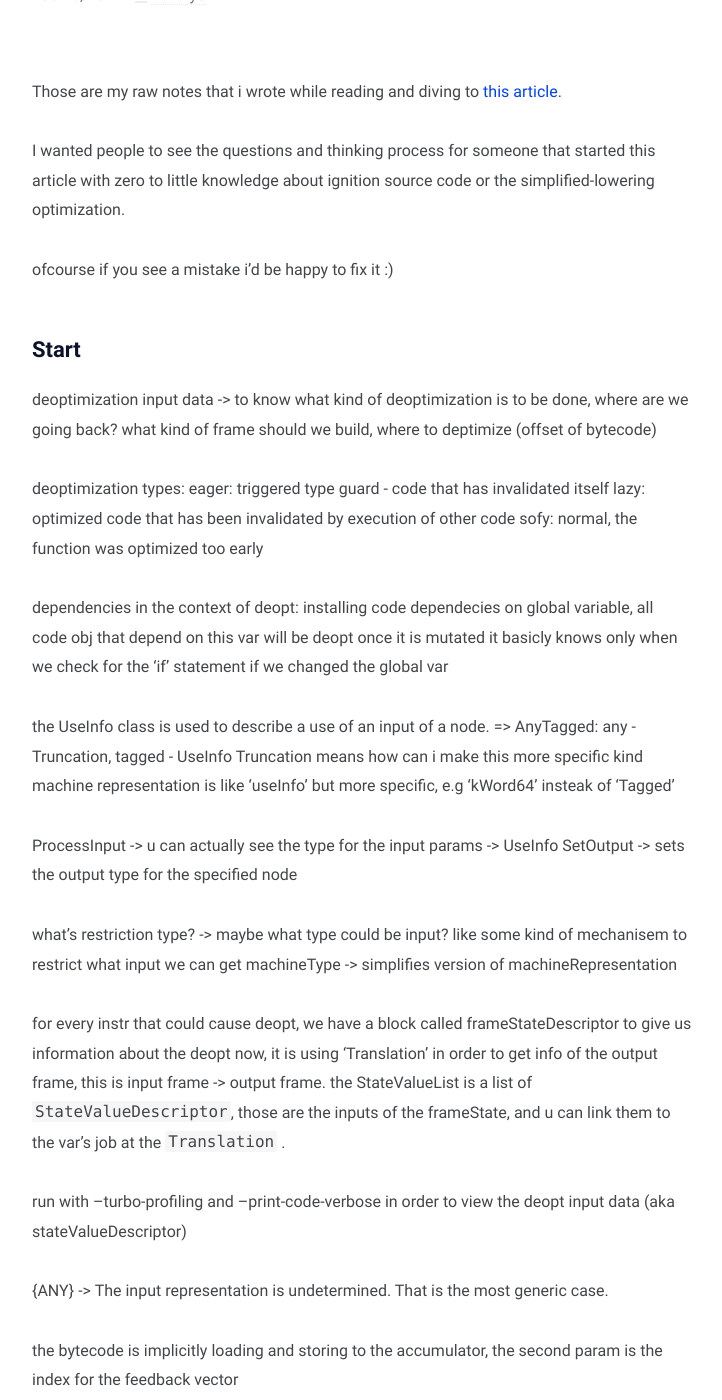
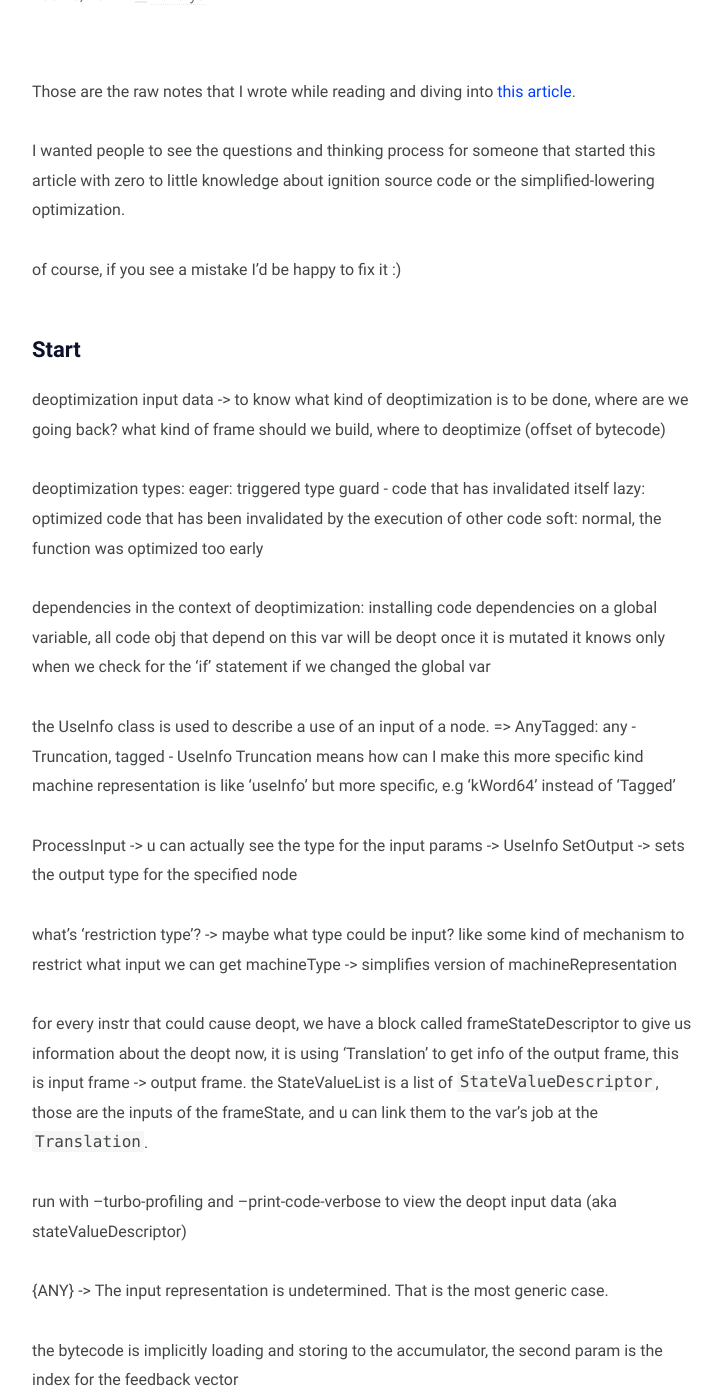
Before and after one commit to yuvaly0/yuvaly0.github.io, a Jekyll site: the page built from _posts/notes-v8-deoptimization/2021-02-26-notes-v8-deoptimization.md, in a window 1280 px wide and 1400 px high, scrolled down 316 px. Shown: the whole window, without its empty margins (278-1000 px from the left). Built offline with Jekyll 4.4.1, drawn with Linux system fonts in a browser that asks for light colours; some web fonts are replaced; some of the changed text lies outside the part shown.

Commit message:
grammerly

```diff
--- a/_posts/notes-v8-deoptimization/2021-02-26-notes-v8-deoptimization.md
+++ b/_posts/notes-v8-deoptimization/2021-02-26-notes-v8-deoptimization.md
@@ -5,57 +5,57 @@ modified: 2021-02-26 17:30:47 +07:00
 tags: [v8, deoptimization, simplified-lowering]
 ---
 
-Those are my raw notes that i wrote while reading and diving to [this article](https://doar-e.github.io/blog/2020/11/17/modern-attacks-on-the-chrome-browser-optimizations-and-deoptimizations/).
+Those are the raw notes that I wrote while reading and diving into [this article](https://doar-e.github.io/blog/2020/11/17/modern-attacks-on-the-chrome-browser-optimizations-and-deoptimizations/).
 
 I wanted people to see the questions and thinking process for someone that started this article with zero to little knowledge about ignition source code or the simplified-lowering optimization.
 
-ofcourse if you see a mistake i'd be happy to fix it :)
+of course, if you see a mistake I'd be happy to fix it :)
 
 ## Start
 
 deoptimization input data -> to know what kind of deoptimization is to be done, where are we going back?
-what kind of frame should we build, where to deptimize (offset of bytecode)
+what kind of frame should we build, where to deoptimize (offset of bytecode)
 
 deoptimization types:
 eager: triggered type guard - code that has invalidated itself
-lazy: optimized code that has been invalidated by execution of other code
-sofy: normal, the function was optimized too early
+lazy: optimized code that has been invalidated by the execution of other code
+soft: normal, the function was optimized too early
 
-dependencies in the context of deopt:
-	installing code dependecies on global variable, all code obj that depend on this var will be deopt once it is mutated
-	it basicly knows only when we check for the 'if' statement if we changed the global var
+dependencies in the context of deoptimization:
+	installing code dependencies on a global variable, all code obj that depend on this var will be deopt once it is mutated
+	it knows only when we check for the 'if' statement if we changed the global var
 
 the UseInfo class is used to describe a use of an input of a node. => AnyTagged: any - Truncation, tagged - UseInfo
-Truncation means how can i make this more specific kind
-machine representation is like 'useInfo' but more specific, e.g  'kWord64' insteak of 'Tagged'
+Truncation means how can I make this more specific kind
+machine representation is like 'useInfo' but more specific, e.g  'kWord64' instead of 'Tagged'
 
 ProcessInput -> u can actually see the type for the input params -> UseInfo
 SetOutput -> sets the output type for the specified node
 
-what's restriction type? -> maybe what type could be input? like some kind of mechanisem to restrict what input we can get
+what's 'restriction type'? -> maybe what type could be input? like some kind of mechanism to restrict what input we can get
 machineType -> simplifies version of machineRepresentation
 
 for every instr that could cause deopt, we have a block called frameStateDescriptor to give us information about the deopt
-now, it is using 'Translation' in order to get info of the output frame, this is
+now, it is using 'Translation' to get info of the output frame, this is
 input frame -> output frame.
 the StateValueList is a list of `StateValueDescriptor`, those are the inputs of the frameState,
-and u can link them to the var's job at the `Translation` .
+and u can link them to the var's job at the `Translation`.
 
-run with --turbo-profiling and --print-code-verbose in order to view the deopt input data (aka stateValueDescriptor)
+run with --turbo-profiling and --print-code-verbose to view the deopt input data (aka stateValueDescriptor)
 
 {ANY} -> The input representation is undetermined. That is the most generic case.
 
 the bytecode is implicitly loading and storing to the accumulator, the second param is the index for the feedback vector
 
-if u look at the bytecode handlers those that use the value of the accumulator, we can use them to maybe gain
+if you look at the bytecode handlers that use the value of the accumulator, we can use them to maybe gain
 stronger primitives, e.g 'Add', 'StaKeyedProperty'.
 
 looking at the implementation of the bytecode handler can be a pain in the ass because of all the macros
 
-everything that is not a smi is heap allocated - bigUint is 'heapNumber'
+everything that is not a smi is heap-allocated - BigInt is 'heapNumber'
 
-release does'nt have the --print-code flag -> always run tests with debug version
-learn more about the csa-builtins - the Label, BIND thing there.
+the release version doesn't have the --print-code flag -> always run tests with debug version
+learn more about the CSA-builtins - the Label, BIND thing there.
 
 you can control the value of the accumulator by changing the order, 'y + 1n' != '1n + y'.
 
@@ -66,7 +66,7 @@ number != bigint -- https://v8.dev/blog/react-cliff
 ## bug specific
 there was a mistake in the translation to the output frame, inside 'AddTranslationForOperand we
 check for kInt64 constants and because of 'DeoptMachineTypeOf' of 'BigInt' the machine type returned is 'AnyTagged' which caused
-the translation to think that the value is an address instead of raw number.
+the translation to think that the value is an address instead of the raw number.
 
 primitive - we can rematerialize an object from a user-controlled value
 
@@ -74,32 +74,32 @@ so if we have an info leak, we can set the BigInt to be the address of some heap
 the limitation though is quite frustrating.
 
 looks like when we try to 'y / 1n' the exploit does not work, should compare bytecode with and without - when the number we divide with is 'typeof bigint'
-when i look at the source it looks like it's the same for both, the branch itself is different but in the end they are both loaded with 'LoadHeapNumberValue'
+when I look at the source it looks like it's the same for both, the branch itself is different but in the end, they are both loaded with 'LoadHeapNumberValue'
 looked at different bytecode handler, next time first look at the --print-bytecode instead of assuming it's the same, the correct handler is 'Add' instead of 'SmiAdd'
 
 ## questions
 1. why does the number must be in the range of 49 bits?
 2. declaration of the 'a' variable?
-3. why do we need the try catch? we dont throw an exception, we only deoptimize
+3. why do we need the try-catch? we don't throw an exception, we only deoptimize
 4. why do we need the param we get
-5. why only the first time of the xpl works? second, etc' returns the address as decimal.
+5. why only the first time the POC works? second, etc' returns the address as a decimal.
 
 ## answers
 1. the fraction size is 52 bits in IEEE-754 representation, something else.</br>
-   maybe related to the process addr space, only 49 are used?</br>
+   maybe related to the process address space, only 49 are used?</br>
    we first need to look at the docs, what is this param to 'asUintN', the param is used for setting the max number we can store inside the 'bigint' object, look at the example in the docs
-   based on that, doesnt seem to have any special meaning to this number besides setting a limit on the size of the address
+   based on that, doesn't seem to have any special meaning to this number besides setting a limit on the size of the address
 
-2. we dont really need it, it's ok to remove.
+2. we don't need it, it's ok to remove it.
 
 3. we go to a different branch inside the handler if {lhs} and {rhs} are both 'typeof bigint',
    we want to get a specific branch where we load the value as a heap number.
 
-4. we dont need, ok to remove.
+4. we don't need it, ok to remove it.
 
-5. i think we dont deopt in the second time, need to check, yes!</br>
-   the reason we deopt is 'Insufficent type feedback for binary operation' when we run it enough times we wont get it again because we will have enough type information</br>
-   in the second poc we deoptimize because of 'wrong name' (see different deopt reasons in [deoptimize-reason.h](https://chromium.googlesource.com/v8/v8/+/roll/src/deoptimize-reason.h)) we just need to call it with a different param we
+5. I think we don't deopt in the second time, need to check, yes!</br>
+   the reason we deopt is 'Insufficient type feedback for binary operation' when we run it enough times we won't get it again because we will have enough type information</br>
+   in the second POC we deoptimize because of 'wrong name' (see different deopt reasons in [deoptimize-reason.h](https://chromium.googlesource.com/v8/v8/+/roll/src/deoptimize-reason.h)) we just need to call it with a different param we
 
 ## Understand better
-the steps of the simplified lowering, such as the truncation, propagation and lowering - read the source file, [simplified-lowering.cc](https://chromium.googlesource.com/external/v8/+/cb1b554a837bb47ec718c1542d462cb2ac2aa0fd/src/compiler/simplified-lowering.cc#35)
+the steps of the simplified lowering, such as the truncation, propagation, and lowering - read the source file, [simplified-lowering.cc](https://chromium.googlesource.com/external/v8/+/cb1b554a837bb47ec718c1542d462cb2ac2aa0fd/src/compiler/simplified-lowering.cc#35)
```
